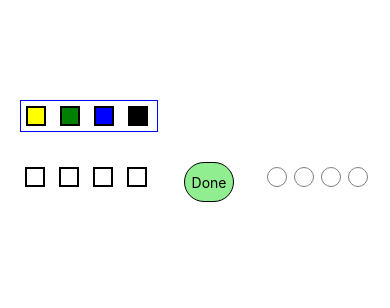
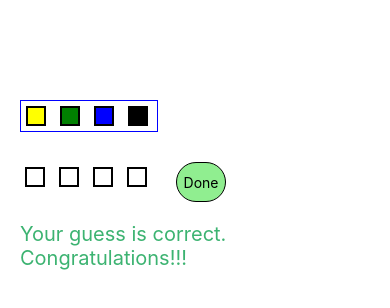
Before and after one commit to AnickaVargova/Logik, a React Native app: screen / in a window 390 px wide. Shown: the top 308 px of the page. Built offline with nearby package versions, Linux system fonts and the light colour scheme.

Commit message:
history evaluation working

```diff
--- a/components/Evaluation.js
+++ b/components/Evaluation.js
@@ -3,16 +3,16 @@ import { View, Text, StyleSheet } from "react-native";
 import { GameContext } from "../App";
 import { getEvaluation } from "../helpers";
 
-export const Evaluation = () => {
+export const Evaluation = ({lineIndex}) => {
   const context = useContext(GameContext);
   const submitted = context.gameData.submitted;
   const secret = context.gameData.secretOptions;
   const history = context.gameData.history;
-  const last = history.length ? history[history.length - 1].colors : ['', '', '', ''];
+  const lineColors = history.length ? history[lineIndex].colors : ['', '', '', ''];
 
-  const [evalArray, setEvalArray] = useState(getEvaluation(4, last ,secret));
+  const [evalArray, setEvalArray] = useState(getEvaluation(4, lineColors ,secret));
 
-  useEffect(() => {setEvalArray(getEvaluation(4,last,secret))}, [submitted]);
+  useEffect(() => {setEvalArray(getEvaluation(4, lineColors ,secret))}, [submitted]);
 
   return (
 
--- a/components/History.js
+++ b/components/History.js
@@ -7,17 +7,24 @@ import { Evaluation } from "./Evaluation";
 export const History = () => {
   const context = useContext(GameContext);
   const history = context.gameData.history;
+  const submitted = context.gameData.submitted;
 
   const historyMap = history.map((item, index) => (
-    <View key={index} >
+    <View key={index} index={index} style={styles.historyLine}>
       <Squares dropdown={false} backgroundsArr={item.colors} />
-      {/* <Evaluation /> */}
+      <Evaluation lineIndex={index} key={submitted} />
     </View>
   ));
 
   return <View>{historyMap}</View>;
 };
 
-// const styles=styleSheet.create(
-
-// )
+const styles = StyleSheet.create({
+  historyLine: {
+    display: "flex",
+    flexDirection: "row",
+    width: "100%",
+    justifyContent: "space-between",
+    alignItems: "flex-start"
+  }
+});
--- a/components/Line.js
+++ b/components/Line.js
@@ -5,7 +5,7 @@ import { Evaluation } from "./Evaluation";
 import { getCorrectColorsCount, getCorrectNumbersCount } from "../helpers";
 import { GameContext } from "../App";
 
-export const Line = ({ dropdown, backgroundsArr }) => {
+export const Line = ({ dropdown, backgroundsArr, index }) => {
   const context = useContext(GameContext);
   const setGameData = context.setGameData;
   const current = context.gameData.current;
@@ -43,12 +43,9 @@ export const Line = ({ dropdown, backgroundsArr }) => {
   return (
     <View style={styles.line}>
       <Squares dropdown={dropdown} backgroundsArr={current} />
-      {/* {!submitted && ( */}
         <TouchableOpacity style={styles.button} onPress={handleSubmit}>
           <Text>Done</Text>
         </TouchableOpacity>
-      {/* )} */}
-      <Evaluation key={submitted}/>
     </View>
   );
 };
@@ -58,7 +55,7 @@ const styles = StyleSheet.create({
     display: "flex",
     flexDirection: "row",
     width: "100%",
-    justifyContent: "space-between",
+    justifyContent: "flex-start",
     alignItems: "flex-start"
   },
   button: {
--- a/components/Screen.js
+++ b/components/Screen.js
@@ -12,15 +12,20 @@ export const Screen = () => {
   const history = context.gameData.history;
   const submitted = context.gameData.submitted;
   const renderHistory = () => {
-      if(!history.length) return;
-      return <History/>
-  }
+    if (!history.length) return;
+    return <History />;
+  };
 
   return (
     <View style={styles.sections}>
       <Header />
       {renderHistory()}
       <Line dropdown={true} backgroundsArr={current} key={submitted} />
+      <View style={styles.messageContainer}>
+        <Text style={styles.text}>
+          Your guess is correct. Congratulations!!!
+        </Text>
+      </View>
     </View>
   );
 };
@@ -33,5 +38,12 @@ const styles = StyleSheet.create({
     alignItems: "flex-start",
     flex: 1,
     width: "100%"
+  },
+  messageContainer: {
+    marginTop: 20
+  },
+  text: {
+    color: "mediumseagreen",
+    fontSize: 20
   }
 });
```
